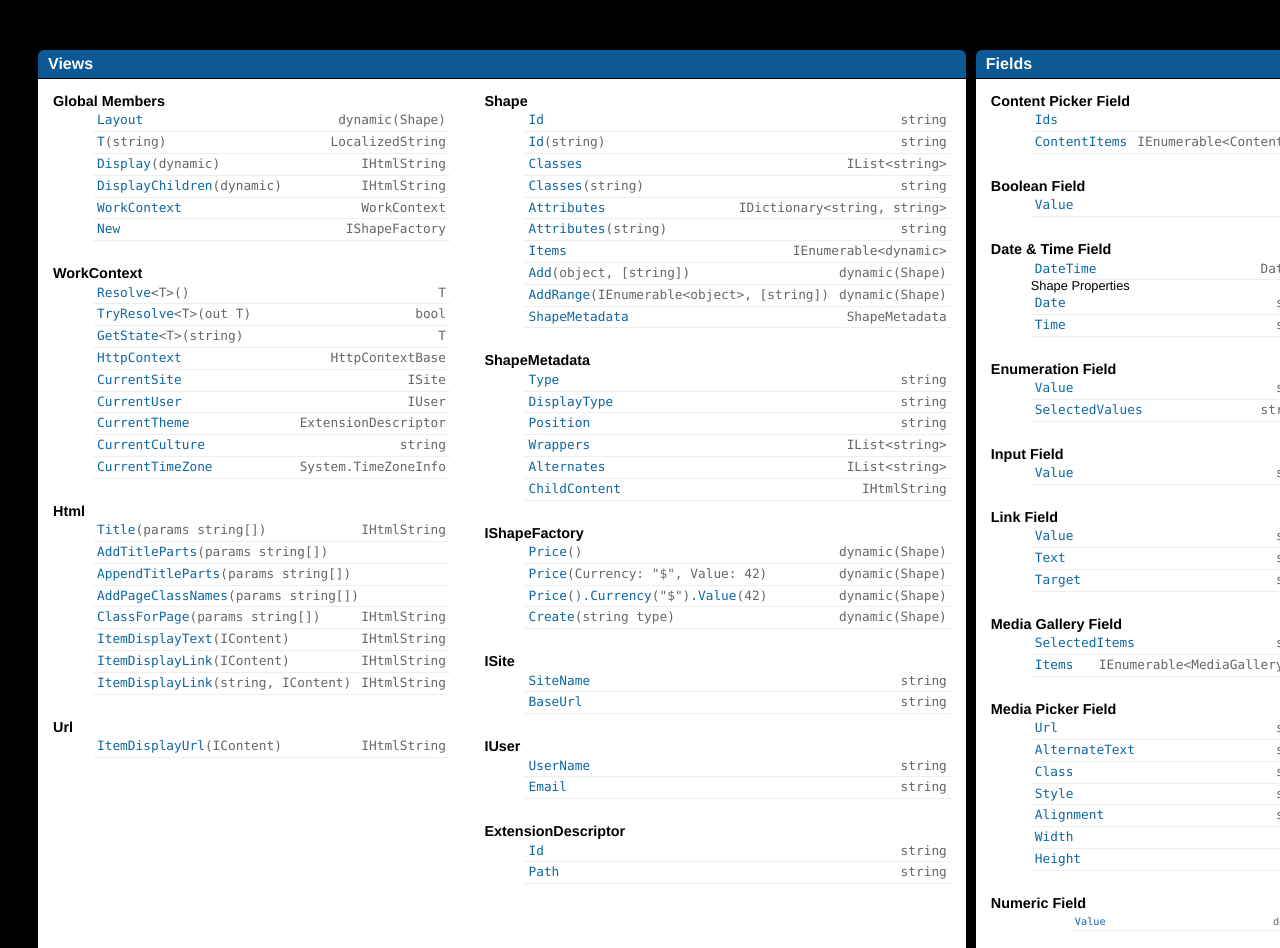
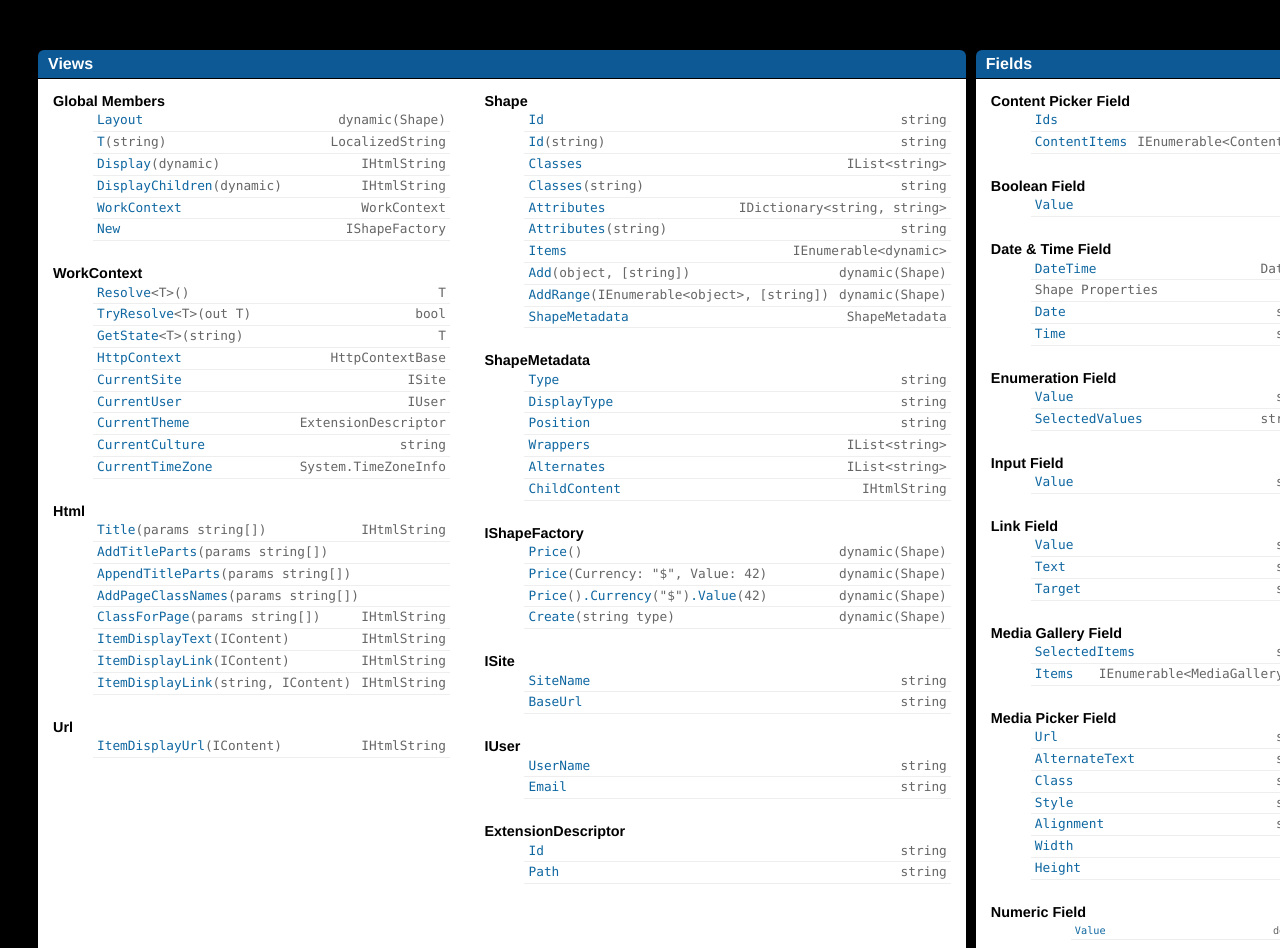
Before and after one commit to sebastienros/CheatSheet, a plain HTML site: page index.html in a window 1280 px wide. Shown: the top 948 px of the page. Drawn offline with nearby package versions, Linux system fonts and the light colour scheme.

Commit message:
More fixing

```diff
--- a/index.html
+++ b/index.html
@@ -188,7 +188,7 @@
 						<h2>Date & Time Field</h2>
 						<ul>
 							<li><a class="v1-6" title="The value of the field." href="#">DateTime<span class="type">DateTime</span></a></li>
-							<li><span class="params">Shape Properties</span></li>
+							<li><a class="v1-6"><span class="params">Shape Properties</span></a></li>
 							<li><a class="v1-6" title="The local value of the date only, e.g. &quot;6/15/2009&quot;." href="#">Date<span class="type">string</span></a></li>
 							<li><a class="v1-6" title="The local value of the time only, , e.g. &quot;1:45 PM&quot;." href="#">Time<span class="type">string</span></a></li>
 						</ul>
```
